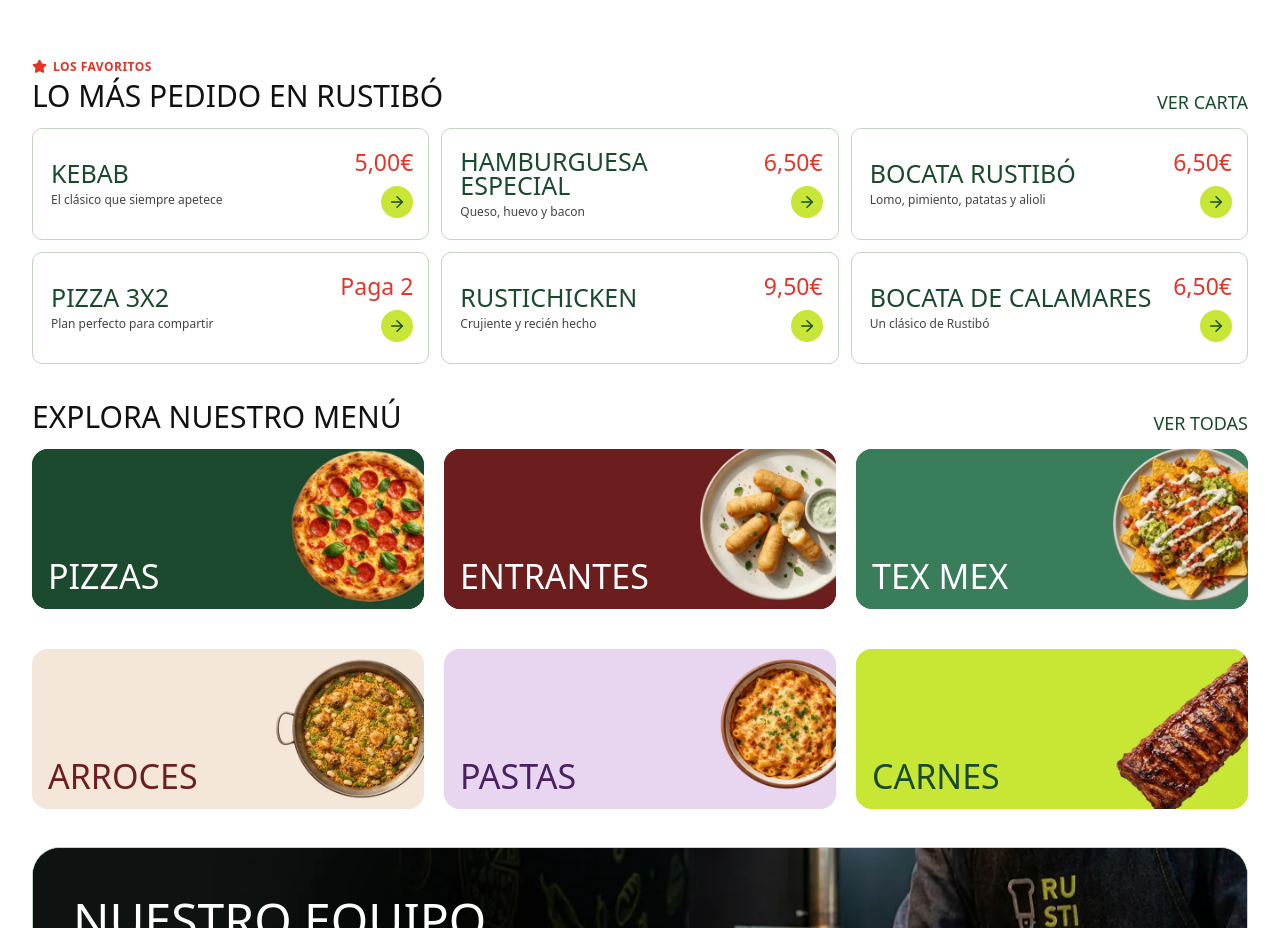
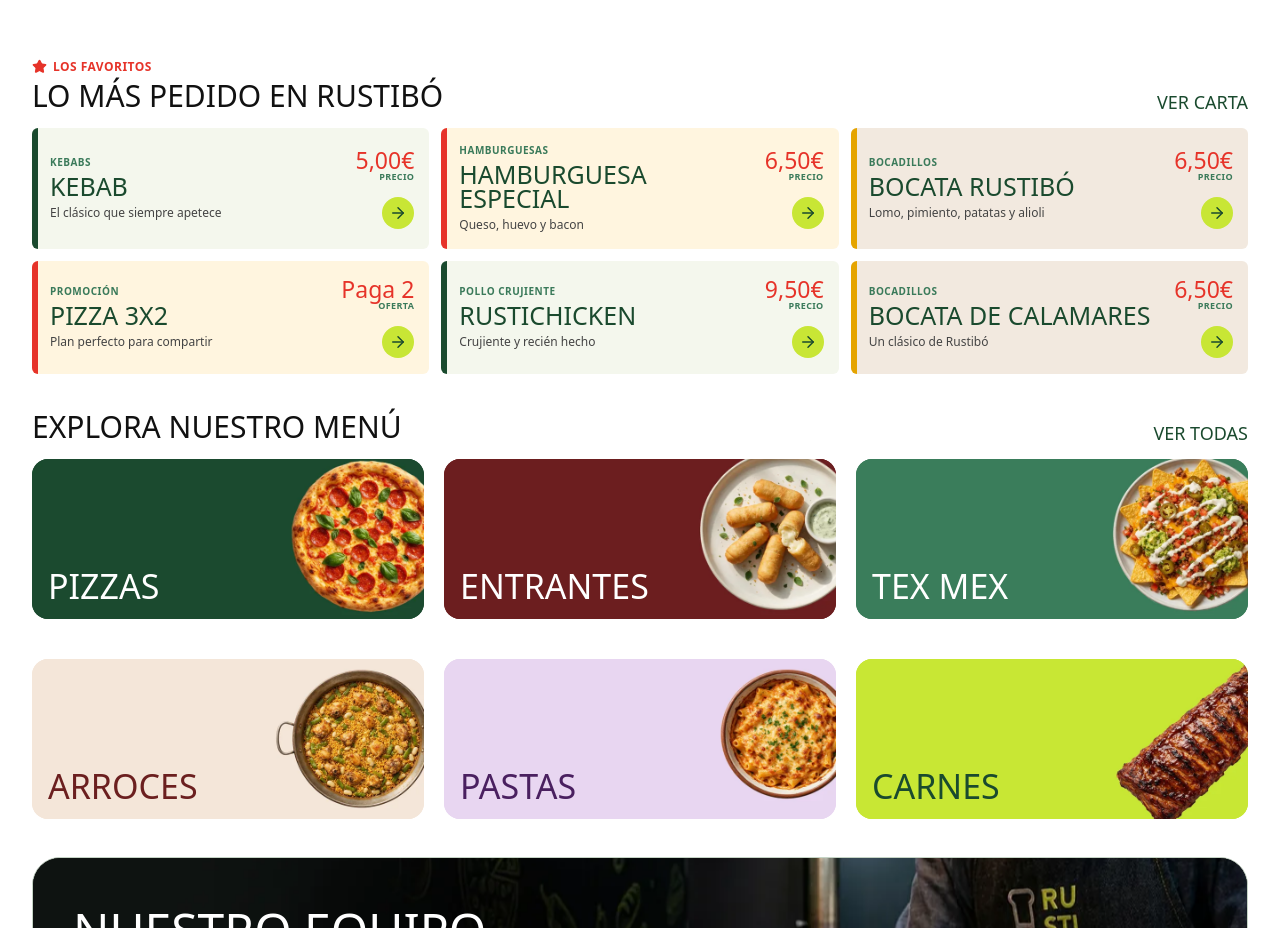
Before and after one commit to elvismedia-create/rustibo-web, a Next.js app: page / in a window 1280 px wide. Shown: the part 1269-2197 px from the top of the page. Built offline with nearby package versions, Linux system fonts and the light colour scheme.

Commit message:
Da mas fuerza visual a productos destacados

```diff
--- a/src/app/globals.css
+++ b/src/app/globals.css
@@ -367,20 +367,46 @@
 
 .featured-product-card {
   align-items: center;
-  background: var(--color-white);
-  border: 1px solid var(--color-green-border);
-  border-radius: 10px;
+  background: #f4f7ed;
+  border: 0;
+  border-radius: 6px;
   display: flex;
   gap: 12px;
   justify-content: space-between;
   min-height: 112px;
+  overflow: hidden;
   padding: 17px 15px 16px 18px;
-  transition: border-color 160ms ease, transform 160ms ease;
+  position: relative;
+  transition: filter 160ms ease, transform 160ms ease;
 }
 
 .featured-product-card:hover {
-  border-color: var(--color-green-medium);
+  filter: brightness(0.97);
   transform: translateY(-2px);
+}
+
+.featured-product-card::before {
+  background: var(--color-green-dark);
+  content: "";
+  inset: 0 auto 0 0;
+  position: absolute;
+  width: 6px;
+}
+
+.featured-product-card:nth-child(2n) {
+  background: #fff5df;
+}
+
+.featured-product-card:nth-child(2n)::before {
+  background: var(--color-red-price);
+}
+
+.featured-product-card:nth-child(3n) {
+  background: #f2e9df;
+}
+
+.featured-product-card:nth-child(3n)::before {
+  background: #e5a400;
 }
 
 .featured-product-copy {
@@ -396,6 +422,17 @@
   text-transform: uppercase;
 }
 
+.featured-product-category {
+  color: var(--color-green-medium);
+  display: block;
+  font-size: 10px;
+  font-weight: 800;
+  letter-spacing: 0.05em;
+  line-height: 1;
+  margin-bottom: 7px;
+  text-transform: uppercase;
+}
+
 .featured-product-copy p {
   color: var(--color-gray-text);
   font-size: 12px;
@@ -417,6 +454,22 @@
   font-size: 23px;
   line-height: 1;
   white-space: nowrap;
+}
+
+.featured-product-meta > span:first-child::after {
+  color: var(--color-green-medium);
+  content: "PRECIO";
+  display: block;
+  font-family: var(--font-body);
+  font-size: 9px;
+  font-weight: 800;
+  letter-spacing: 0.04em;
+  margin-bottom: 4px;
+  text-align: right;
+}
+
+.featured-product-card:nth-child(4) .featured-product-meta > span:first-child::after {
+  content: "OFERTA";
 }
 
 .featured-product-arrow {
--- a/src/app/page.js
+++ b/src/app/page.js
@@ -80,12 +80,12 @@
 ];
 
 const featuredProducts = [
-  { name: "Kebab", price: "5,00€", detail: "El clásico que siempre apetece", href: "/categoria/kebabs" },
-  { name: "Hamburguesa Especial", price: "6,50€", detail: "Queso, huevo y bacon", href: "/categoria/hamburguesas" },
-  { name: "Bocata Rustibó", price: "6,50€", detail: "Lomo, pimiento, patatas y alioli", href: "/categoria/bocadillos" },
-  { name: "Pizza 3x2", price: "Paga 2", detail: "Plan perfecto para compartir", href: "/promociones" },
-  { name: "RustiChicken", price: "9,50€", detail: "Crujiente y recién hecho", href: "/categoria/pollo-rustichicken" },
-  { name: "Bocata de Calamares", price: "6,50€", detail: "Un clásico de Rustibó", href: "/categoria/bocadillos" },
+  { name: "Kebab", category: "KEBABS", price: "5,00€", detail: "El clásico que siempre apetece", href: "/categoria/kebabs" },
+  { name: "Hamburguesa Especial", category: "HAMBURGUESAS", price: "6,50€", detail: "Queso, huevo y bacon", href: "/categoria/hamburguesas" },
+  { name: "Bocata Rustibó", category: "BOCADILLOS", price: "6,50€", detail: "Lomo, pimiento, patatas y alioli", href: "/categoria/bocadillos" },
+  { name: "Pizza 3x2", category: "PROMOCIÓN", price: "Paga 2", detail: "Plan perfecto para compartir", href: "/promociones" },
+  { name: "RustiChicken", category: "POLLO CRUJIENTE", price: "9,50€", detail: "Crujiente y recién hecho", href: "/categoria/pollo-rustichicken" },
+  { name: "Bocata de Calamares", category: "BOCADILLOS", price: "6,50€", detail: "Un clásico de Rustibó", href: "/categoria/bocadillos" },
 ];
 
 const SHOW_RUSTI_POINTS = false;
@@ -205,6 +205,7 @@
           {featuredProducts.map((product) => (
             <Link key={product.name} href={product.href} className="featured-product-card group">
               <div className="featured-product-copy">
+                <span className="featured-product-category">{product.category}</span>
                 <h3>{product.name}</h3>
                 <p>{product.detail}</p>
               </div>
```
